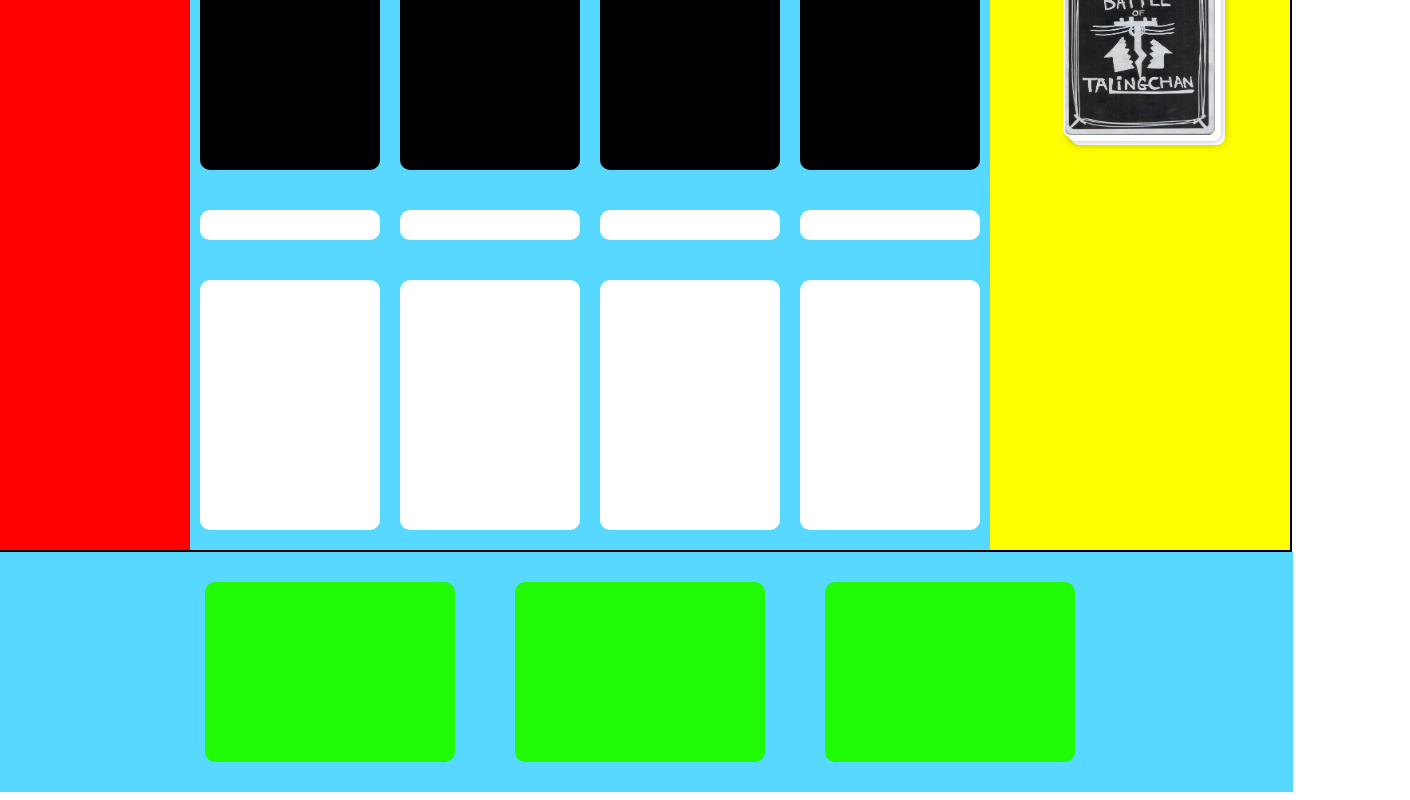
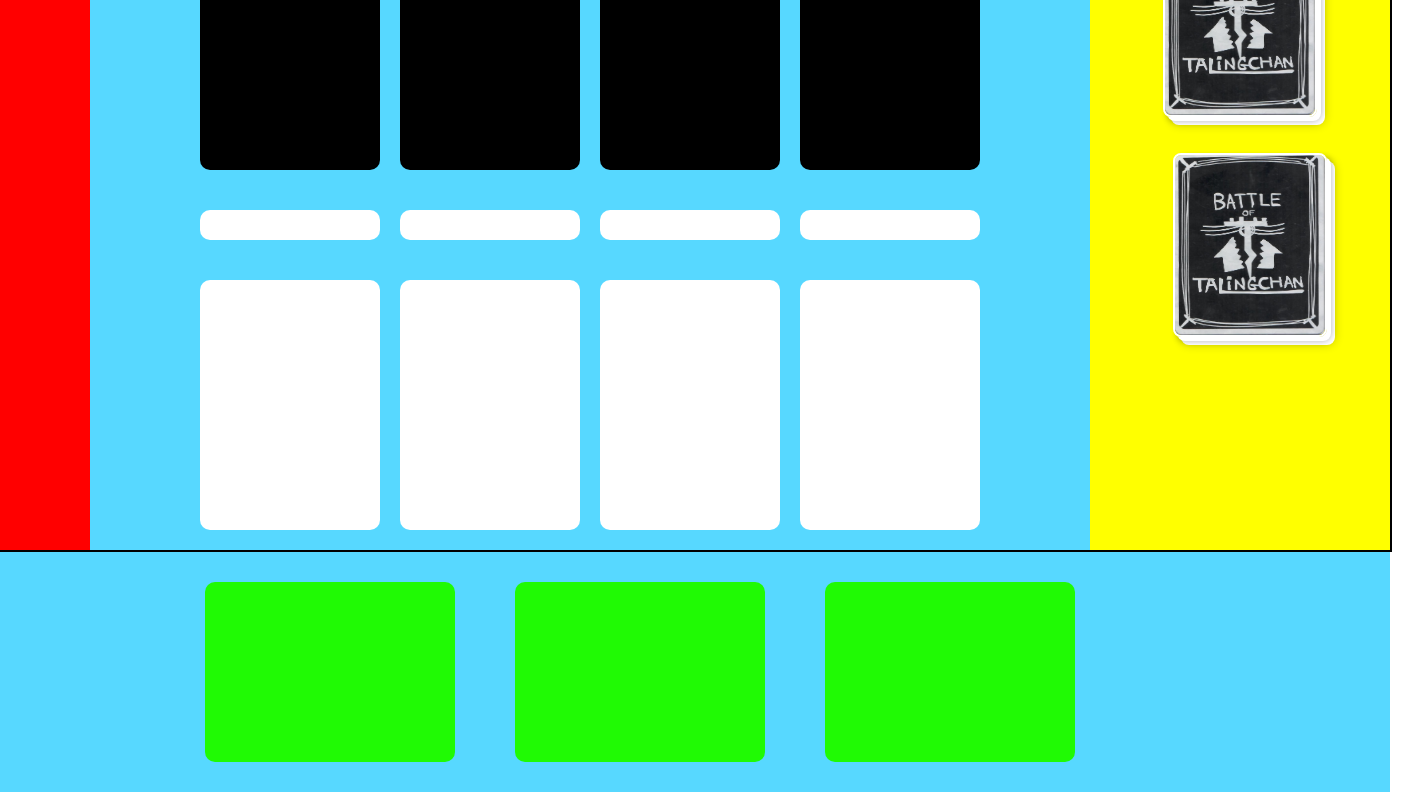
Before and after one commit to ThaiThar/BOT, a React (Vite) app: page / in a window 1280 px wide. Shown: the part 360-1160 px from the top of the page, 1410 px wide, since content can reach past the window. Built offline with nearby package versions, Linux system fonts and the light colour scheme.

Commit message:
09/12/2025-7

```diff
--- a/src/page/bas/center/centerstyle.css
+++ b/src/page/bas/center/centerstyle.css
@@ -2,7 +2,7 @@
     display: flex;
     justify-content: space-around;
     align-items: center;
-    width: 800px;
+    width: 1000px;
     height: 650px;
     background-color: rgb(87, 216, 255);
     flex-direction: column;
--- a/src/page/bas/end1/end1.jsx
+++ b/src/page/bas/end1/end1.jsx
@@ -89,7 +89,7 @@ function End1() {
         <div>
 
             {/* ปุ่มเลือกการ์ด */}
-            <div style={{ marginBottom: "20px", textAlign: "center" }}>
+            <div style={{ marginBottom: "5px", textAlign: "center" }}>
                 <label className="select-file-btn">
                     เลือกการ์ดทั้งหมด (สูงสุด 50 ใบ)
                     <input
@@ -111,9 +111,9 @@ function End1() {
 
                     <div className="deck-buttom">
                         <div className="deckcard">
-                            <div className="buttomdeckcard jua" onClick={viewDeck}>เลือกการ์ด</div>
-                            <div className="buttomdeckcard discard">จั่วการ์ด</div>
-                            <div className="buttomdeckcard select">ทิ้งการ์ด</div>
+                            <div className="buttomdeckcard select" onClick={viewDeck}>เลือกการ์ด</div>
+                            <div className="buttomdeckcard discard">ทิ้งการ์ด</div>
+                            <div className="buttomdeckcard jua">จั่วการ์ด</div>
                             <div className="buttomdeckcard shuffle">สับการ์ด</div>
                             <div className="buttomdeckcard snoop">สอดแนม</div>
                             <div className="buttomdeckcard down">ใต้กอง</div>
@@ -121,8 +121,18 @@ function End1() {
                     </div>
 
                 </div>
+                        {/* นรก */}
                 <div className="end">
+                    <img src={myPic} className="deckSingleImg" alt="deck card" />
+                    <div className="end-buttom">
+                        <div className="deckcard">
+                            <div className="buttomdeckcard end-select">เลือกการ์ด</div>
+                            <div className="buttomdeckcard end-discard">ทิ้งการ์ด</div>
+                        </div>
+                    </div>
+
                 </div>
+                        {/* นรก2 */}
                 <div className="end2">
                 </div>
             </div>
--- a/src/page/bas/end1/end1style.css
+++ b/src/page/bas/end1/end1style.css
@@ -1,7 +1,7 @@
 .deck {
   position: relative;
   /* border: 2px solid #333; */
-  padding: 15px;
+  padding: 10px;
   min-height: 200px;
   display: flex;
   align-items: center;
@@ -134,3 +134,35 @@
   margin: 5px;
   cursor: pointer;
 }
+.end{
+    width: 100%;
+    height: 100%;
+    display: flex;
+    justify-content: center;
+    padding: 10px;
+}
+.end-buttom{
+    display: none;
+}
+.end:hover{
+    .end-buttom{
+        display: flex;
+        position: absolute;
+    }
+}
+.end-select {
+  width: 50px;
+  height: 50px;
+  background: #ccc;
+  border: 2px solid black;
+  margin: 5px;
+  cursor: pointer;
+}
+.end-discard {
+  width: 50px;
+  height: 50px;
+  background: #ccc;
+  border: 2px solid black;
+  margin: 5px;
+  cursor: pointer;
+}
--- a/src/page/battle/battleStyle.css
+++ b/src/page/battle/battleStyle.css
@@ -2,7 +2,7 @@
     display: flex;
     justify-content: space-around;
     align-items: center;
-    width: 1305px;
+    width: 1500px;
     height: 240px;
     background-color: rgb(87, 216, 255);
     flex-direction: column;
```
